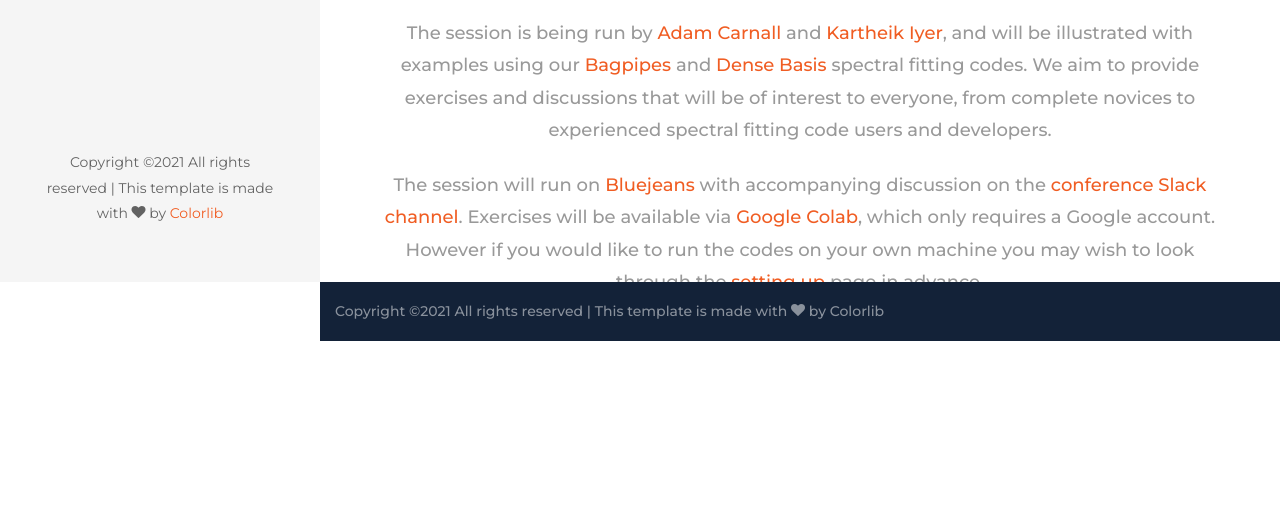
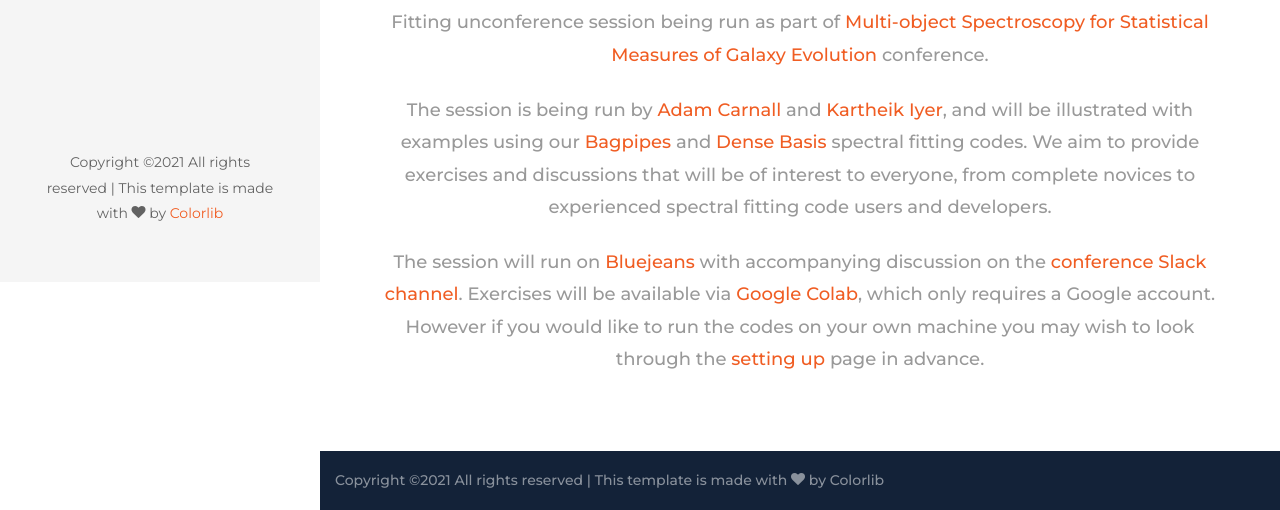
Before and after one commit to stsci-mos-sed/stsci-mos-sed.github.io, a plain HTML site: page index.html in a window 1280 px wide. Shown: the part 518-1028 px from the top of the page. Before the commit the page ends 859 px from the top, so only its background shows below. Drawn offline with Linux system fonts and the light colour scheme; some packages are replaced by stand-ins of ours; no server answers; files whose address does not match are found by name.

Commit message:
fixed resizing issue?

```diff
--- a/index.html
+++ b/index.html
@@ -54,11 +54,11 @@
 			</div>
 		</aside> <!-- END COLORLIB-ASIDE -->
 		<div id="colorlib-main">
-			<div class="hero-wrap js-fullheight">
+			<div class="hero-wrap">
 				<div class="overlay"></div>
-				<div class="js-fullheight d-flex justify-content-center align-items-center">
+				<div class="d-flex justify-content-center align-items-center">
 					<div class="col-md-11 text text-center">
-						<div class="desc">Multi-object Spectroscopy for Statistical Measures of Galaxy Evolution
+						<div class="desc" style="margin-top:1cm">Multi-object Spectroscopy for Statistical Measures of Galaxy Evolution
 							<a id="about">
 							<h1 class="mb-4">SED Fitting Unconference Session</h1>
 							<div align="center">
@@ -72,7 +72,7 @@
 
 							<p style="margin-top:0.6cm; margin-bottom:0.6cm;">The session will run on <a href="">Bluejeans</a> with accompanying discussion on the <a href="">conference Slack channel</a>. Exercises will be available via <a href="https://colab.research.google.com/notebooks/intro.ipynb">Google Colab</a>, which only requires a Google account. However if you would like to run the codes on your own machine you may wish to look through the <a href="">setting up</a> page in advance.</p>
 
-							<div style="margin-bottom:0cm;"></div>
+							<div style="margin-bottom:2cm;"></div>
 						</div>
 					</div>
 				</div>
```
